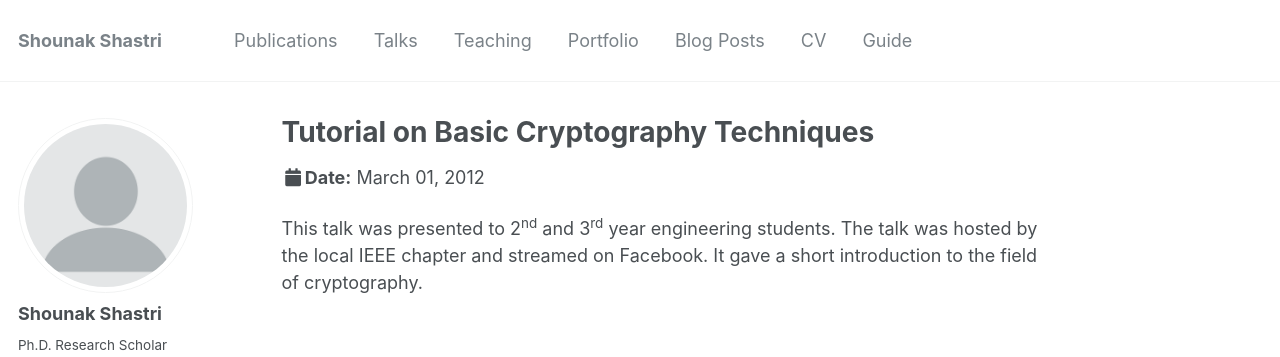
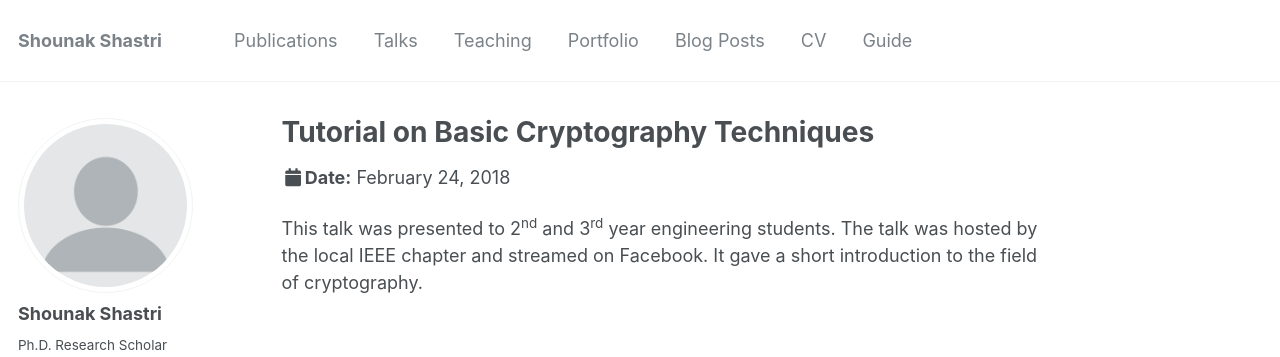
Before and after one commit to shounakshastri/shounakshastri.github.io, a Jekyll site: the page built from _talks/Cryptography Tutorial.md, in a window 1280 px wide. Shown: the top 357 px of the page. Built offline with Jekyll 4.4.1, drawn with Linux system fonts in a browser that asks for light colours; some web fonts are replaced.

Commit message:
Update Cryptography Tutorial.md

```diff
--- a/_talks/Cryptography Tutorial.md
+++ b/_talks/Cryptography Tutorial.md
@@ -4,7 +4,7 @@ collection: talks
 type: "Talk"
 permalink: /talks/Cryptography Tutorial
 venue: "VIT, Vellore"
-date: 2012-03-01
+date: 2018-02-24
 location: "Vellore, Tamil Nadu"
 ---
 
```
